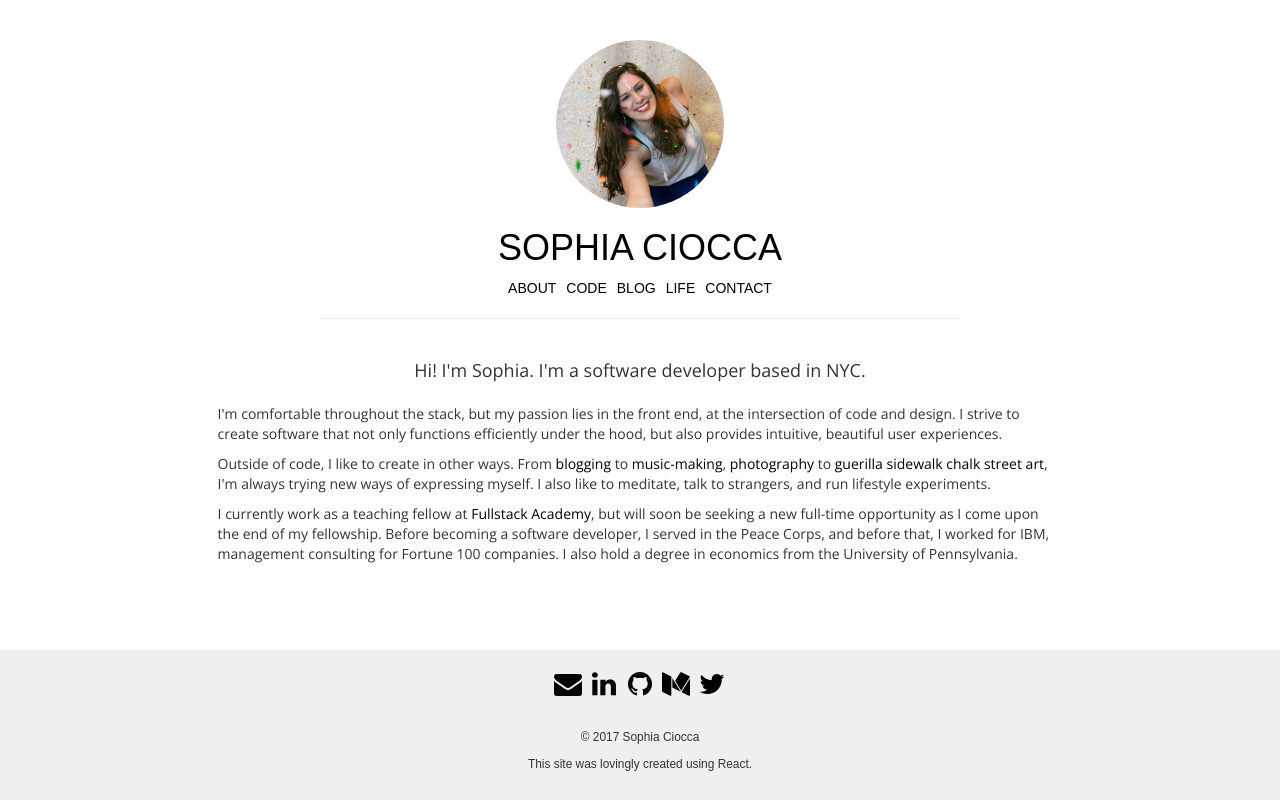
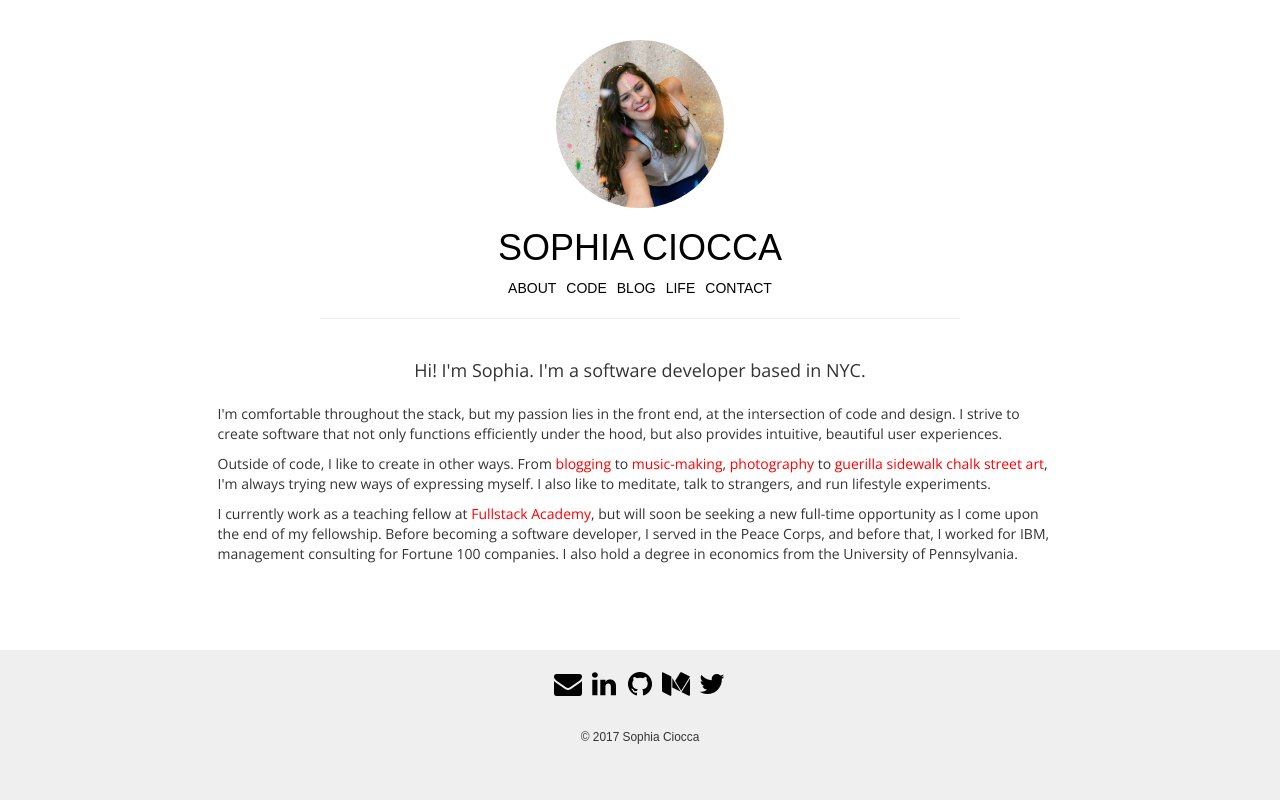
Before and after one commit to sophiaciocca/react-portfolio, a React (Create React App) app: page / in a window 1280 px wide. Built offline with nearby package versions, Linux system fonts and the light colour scheme; a web font is replaced by a local one.

Commit message:
Redeploy, initial link styles

```diff
--- a/src/containers/Code.js
+++ b/src/containers/Code.js
@@ -11,7 +11,7 @@ class Code extends Component {
         <div>
           <CenteredHeader>Skills:</CenteredHeader>
           <div className="row">
-            <div className="col-lg-4">
+            <div className="col-lg-4 col-md-4 col-sm-4">
               <h5>Front-end:</h5>
               <ul>
                 <li>JavaScript</li>
@@ -24,7 +24,7 @@ class Code extends Component {
                 <li>Material-UI</li>
               </ul>
             </div>
-            <div className="col-lg-4">
+            <div className="col-lg-4 col-md-4 col-sm-4">
               <h5>Back-end:</h5>
               <ul>
                 <li>Node.js</li>
@@ -34,7 +34,7 @@ class Code extends Component {
                 <li>Firebase</li>
               </ul>
             </div>
-            <div className="col-lg-4">
+            <div className="col-lg-4 col-md-4 col-sm-4">
               <h5>Other:</h5>
               <ul>
                 <li>Git</li>
--- a/src/containers/Footer.js
+++ b/src/containers/Footer.js
@@ -11,10 +11,15 @@ const FooterDiv = styled.div`
 
 const SocialIconList = styled.ul`
   list-style: none;
+  padding: 0;
 `;
 
 const SocialIcon = styled.li`
   display: inline;
+`;
+
+const FAIcon = styled.i`
+  color: black;
 `;
 
 class Footer extends Component {
@@ -24,11 +29,11 @@ class Footer extends Component {
             <div className="row social">
               <div className="col-lg-12">
                 <SocialIconList>
-                  <SocialIcon><a href="mailto:sophiaciocca@gmail.com" target="_blank"><i className="fa fa-envelope fa-fw fa-2x" /></a></SocialIcon>
-                  <SocialIcon><a href="http://www.linkedin.com/in/sophiaciocca" target="_blank"><i className="fa fa-linkedin fa-fw fa-2x" /></a></SocialIcon>
-                  <SocialIcon><a href="https://github.com/sophiaciocca" target="_blank"><i className="fa fa-github fa-fw fa-2x" /></a></SocialIcon>
-                  <SocialIcon><a href="https://medium.com/@sophiaciocca/latest" target="_blank"><i className="fa fa-medium fa-fw fa-2x" /></a></SocialIcon>
-                  <SocialIcon><a href="https://twitter.com/sophiaciocca" target="_blank"><i className="fa fa-twitter fa-fw fa-2x" /></a></SocialIcon>
+                  <SocialIcon><a href="mailto:sophiaciocca@gmail.com" target="_blank"><FAIcon className="fa fa-envelope fa-fw fa-2x" /></a></SocialIcon>
+                  <SocialIcon><a href="http://www.linkedin.com/in/sophiaciocca" target="_blank"><FAIcon className="fa fa-linkedin fa-fw fa-2x" /></a></SocialIcon>
+                  <SocialIcon><a href="https://github.com/sophiaciocca" target="_blank"><FAIcon className="fa fa-github fa-fw fa-2x" /></a></SocialIcon>
+                  <SocialIcon><a href="https://medium.com/@sophiaciocca/latest" target="_blank"><FAIcon className="fa fa-medium fa-fw fa-2x" /></a></SocialIcon>
+                  <SocialIcon><a href="https://twitter.com/sophiaciocca" target="_blank"><FAIcon className="fa fa-twitter fa-fw fa-2x" /></a></SocialIcon>
                 </SocialIconList>
                 <br />
               </div>
@@ -36,7 +41,6 @@ class Footer extends Component {
             <div className="row" id="copyright">
               <div className="col-lg-12">
                 <p className="small">© 2017 Sophia Ciocca</p>
-                <p className="small">This site was lovingly created using React.</p>
               </div>
             </div>
       </FooterDiv>
--- a/src/containers/Header.js
+++ b/src/containers/Header.js
@@ -8,15 +8,21 @@ const ProfileImage = styled.img`
   border-radius: 50%;
 `;
 
+const ProfileTitle = styled.h1`
+  color: black;
+`
+
 const HeaderDiv = styled.div`
   padding-top: 5vh;
   text-align: center;
   font-family: 'Zilla Slab Highlight', sans-serif;
+  color: black;
 `;
 
 const NavLink = styled(Link)`
   display: inline-flex;
   margin: 0 5px;
+  color: black;
 `
 
 
@@ -26,7 +32,7 @@ class Header extends Component {
       <HeaderDiv>
         <Link to="/">
           <ProfileImage src={require('../assets/confettiCropped.jpg')} alt='Sophia Ciocca'/>
-          <h1>SOPHIA CIOCCA</h1>
+          <ProfileTitle>SOPHIA CIOCCA</ProfileTitle>
         </Link>
         <div>
           <NavLink to='/'>ABOUT</NavLink>
--- a/src/theme/globalStyle.js
+++ b/src/theme/globalStyle.js
@@ -22,7 +22,14 @@ injectGlobal`
     width: 50%;
   }
 
-  ul {
-    padding: 0;
+  a {
+    text-decoration: none;
+    color: red;
   }
+
+  a:hover {
+    text-decoration: none;
+    color: goldenrod;
+  }
+
 `;
```
Also changed, not shown: 7 other files (tests, documents, lock files or other folders).
